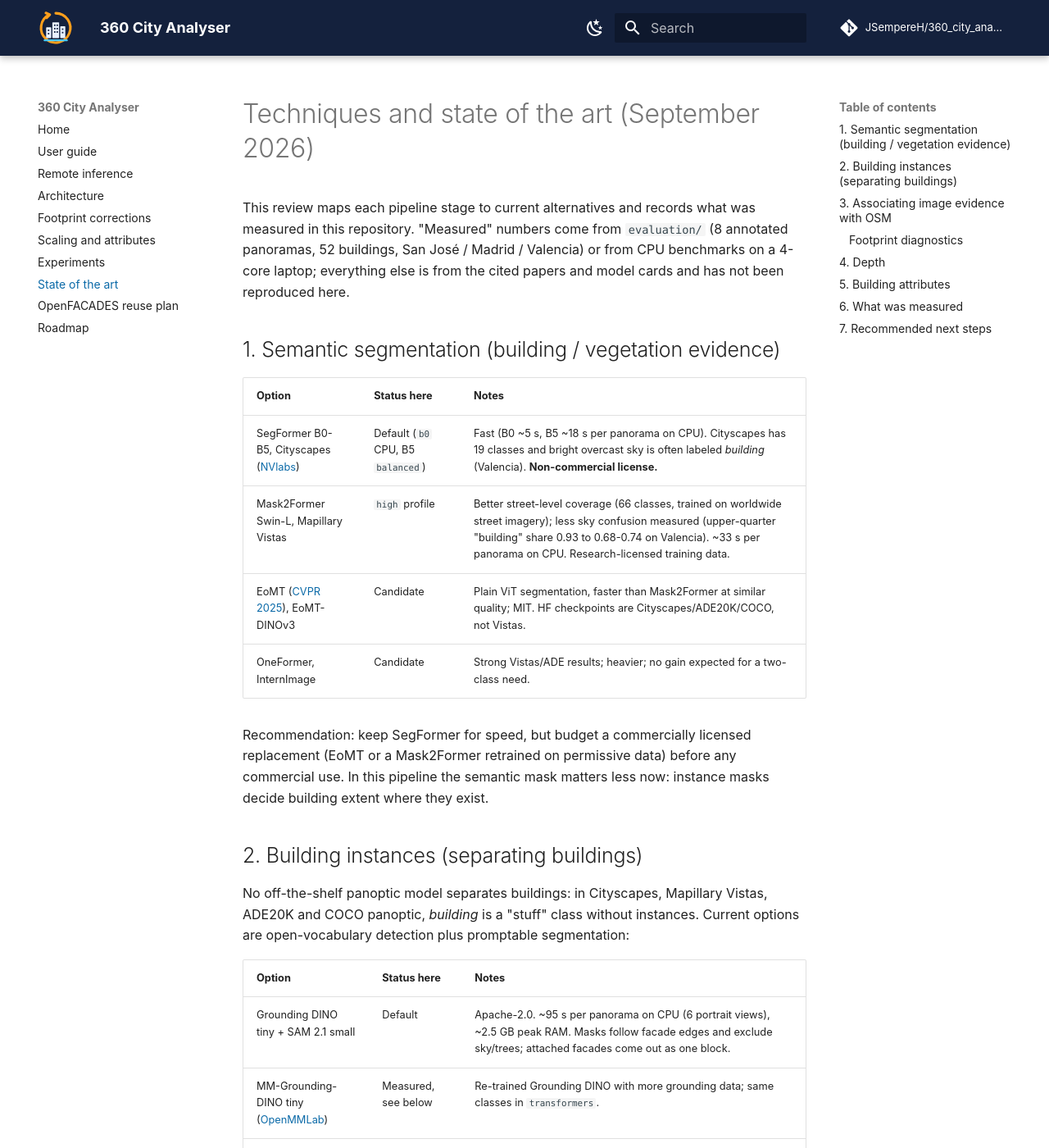
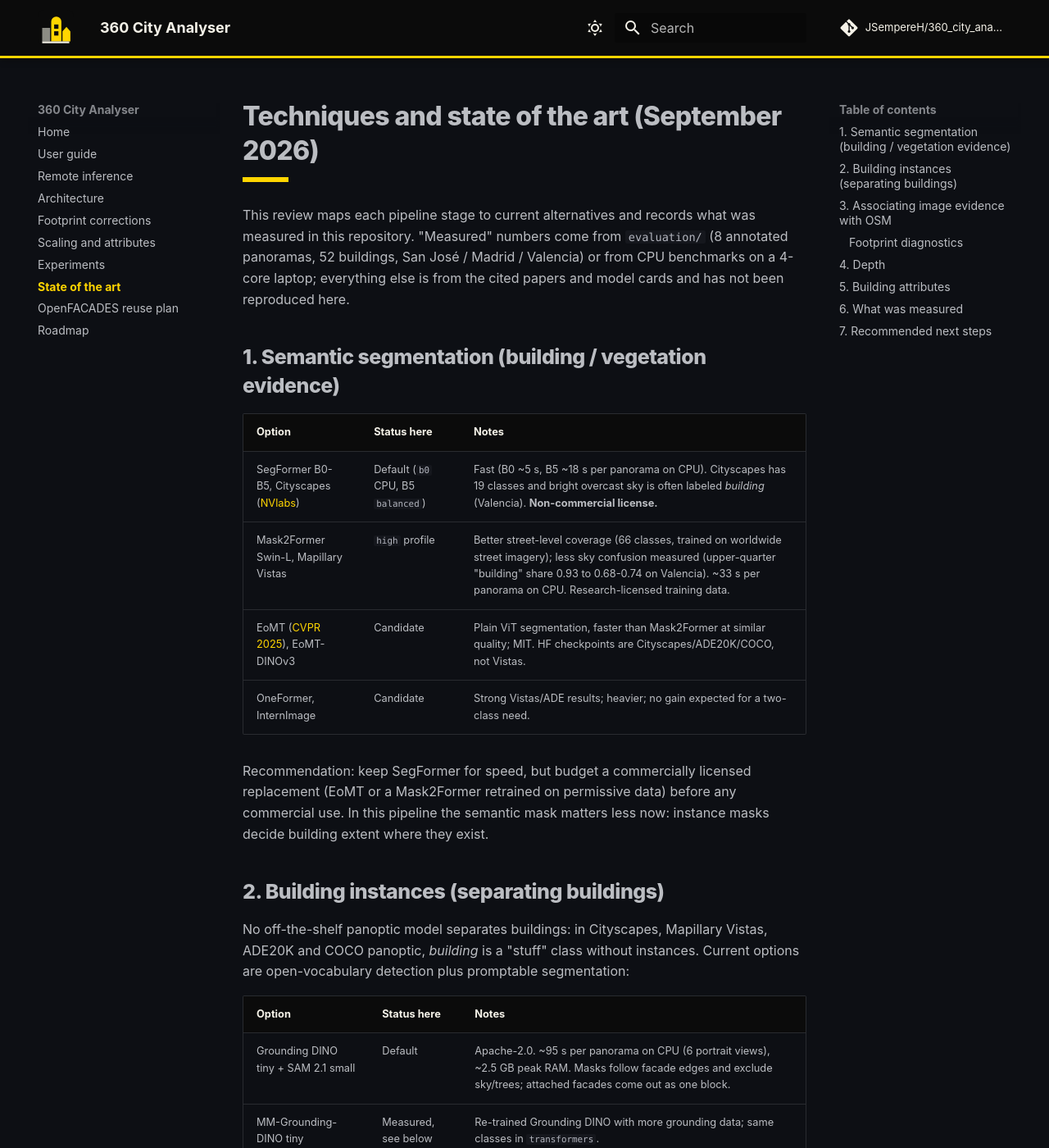
Before and after one commit to JSempereH/360_city_analyser, an MkDocs documentation site: the page built from docs/state-of-the-art.md, in a window 1280 px wide and 1400 px high. Shown: the whole window at 82% size. Built offline with MkDocs 1.6.1 and Material for MkDocs 9.7.7, drawn with Linux system fonts in a browser that asks for light colours; comment, search, counter and statistics services are not loaded.

Commit message:
Docs: video first, dark default, black and yellow theme, navigation on the home page

```diff
--- a/docs/stylesheets/extra.css
+++ b/docs/stylesheets/extra.css
@@ -1,47 +1,81 @@
+/* Palette shared with the banner, favicon and overview video: ink black and yellow. */
 :root,
 [data-md-color-scheme="default"] {
-  --md-primary-fg-color: #14213d;
-  --md-primary-fg-color--light: #2a3a63;
-  --md-primary-fg-color--dark: #0b1426;
-  --md-accent-fg-color: #e07b00;
-  --md-typeset-a-color: #0b6aa8;
+  --md-primary-fg-color: #0b0b0b;
+  --md-primary-fg-color--light: #1c1c1c;
+  --md-primary-fg-color--dark: #000;
+  --md-primary-bg-color: #f5f2e8;
+  --md-accent-fg-color: #8a6a00;
+  --md-typeset-a-color: #7a5c00;
+  --md-default-bg-color: #fff;
 }
 
 [data-md-color-scheme="slate"] {
-  --md-primary-fg-color: #0b1426;
-  --md-default-bg-color: #0f1a30;
-  --md-accent-fg-color: #ff9f1c;
-  --md-typeset-a-color: #4cc9f0;
+  --md-primary-fg-color: #0b0b0b;
+  --md-primary-fg-color--light: #1c1c1c;
+  --md-primary-fg-color--dark: #000;
+  --md-primary-bg-color: #f5f2e8;
+  --md-default-bg-color: #0d0f14;
+  --md-default-bg-color--light: #14161c;
+  --md-code-bg-color: #15171d;
+  --md-accent-fg-color: #ffd500;
+  --md-typeset-a-color: #ffd500;
 }
+
+.md-header { border-bottom: 3px solid #ffd500; }
 
 .md-header__button.md-logo img {
   height: 2.2rem;
   width: auto;
 }
 
-.hero {
-  display: flex;
-  align-items: center;
-  gap: 1.5rem;
-  margin: 1rem 0 2rem;
+/* Heavy, tight headings like the banner; a short yellow bar under the page title. */
+.md-typeset h1,
+.md-typeset h2,
+.md-typeset h3 {
+  font-weight: 800;
+  letter-spacing: -0.02em;
 }
 
-.hero img {
-  width: 96px;
-  min-width: 96px;
-  height: 96px;
-  flex: none;
-  background: #14213d;
-  border-radius: 22px;
-  padding: 10px;
+.md-typeset h1 {
+  margin-bottom: 1.4rem;
+  color: var(--md-default-fg-color);
 }
 
-.hero div {
-  font-size: 1.05rem;
+.md-typeset h1::after {
+  content: "";
+  display: block;
+  width: 56px;
+  height: 6px;
+  margin-top: 0.6rem;
+  background: #ffd500;
 }
 
-@media (max-width: 40em) {
-  .hero { flex-direction: column; align-items: flex-start; }
+.md-typeset table:not([class]) th {
+  background: #0b0b0b;
+  color: #f5f2e8;
+}
+
+.md-typeset .admonition,
+.md-typeset details {
+  border-left-width: 4px;
+  border-radius: 0;
+}
+
+.md-nav__item .md-nav__link--active { font-weight: 700; }
+
+/* Overview video: first element on the home page. */
+.overview {
+  margin: 0.4rem 0 1.8rem;
+}
+
+.overview video {
+  display: block;
+  width: 100%;
+  aspect-ratio: 16 / 9;
+  background: #0b0b0b;
+  border-radius: 10px;
+  box-shadow: 0 18px 50px rgba(0, 0, 0, 0.35);
 }
 
 .md-typeset img.demo {
--- a/mkdocs.yml
+++ b/mkdocs.yml
@@ -13,12 +13,15 @@
   # System fonts: no requests to Google Fonts from the published site.
   font: false
   palette:
-    - media: "(prefers-color-scheme: light)"
-      scheme: default
+    # Dark first and without a media query, so it is the default; light stays available.
+    - scheme: slate
+      primary: custom
+      accent: custom
+      toggle: {icon: material/weather-sunny, name: Switch to light mode}
+    - scheme: default
+      primary: custom
+      accent: custom
       toggle: {icon: material/weather-night, name: Switch to dark mode}
-    - media: "(prefers-color-scheme: dark)"
-      scheme: slate
-      toggle: {icon: material/weather-sunny, name: Switch to light mode}
   features:
     - navigation.sections
     - navigation.top
```
Also changed, not shown: README.md (+2 -0 lines), docs/index.md (+7 -6 lines), docs/assets/favicon.svg, docs/assets/logo.svg.
